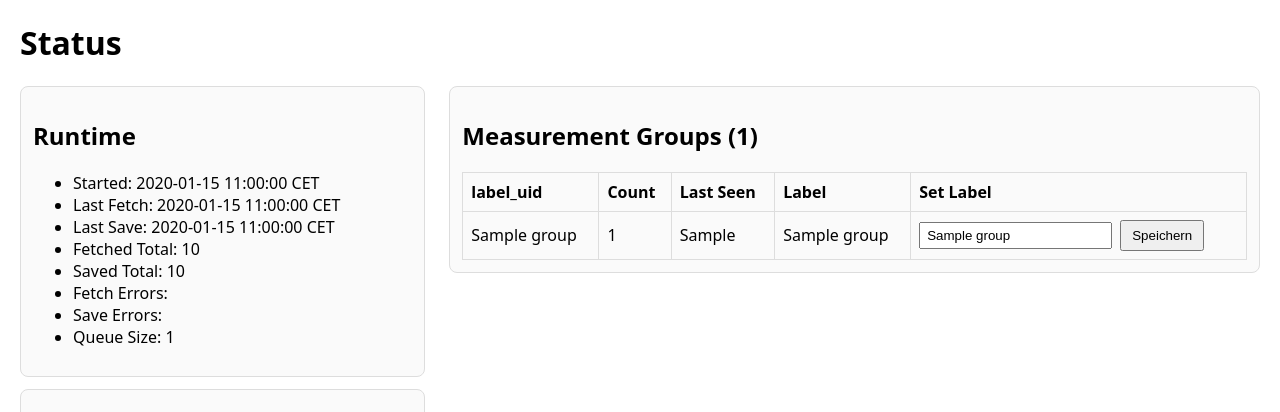
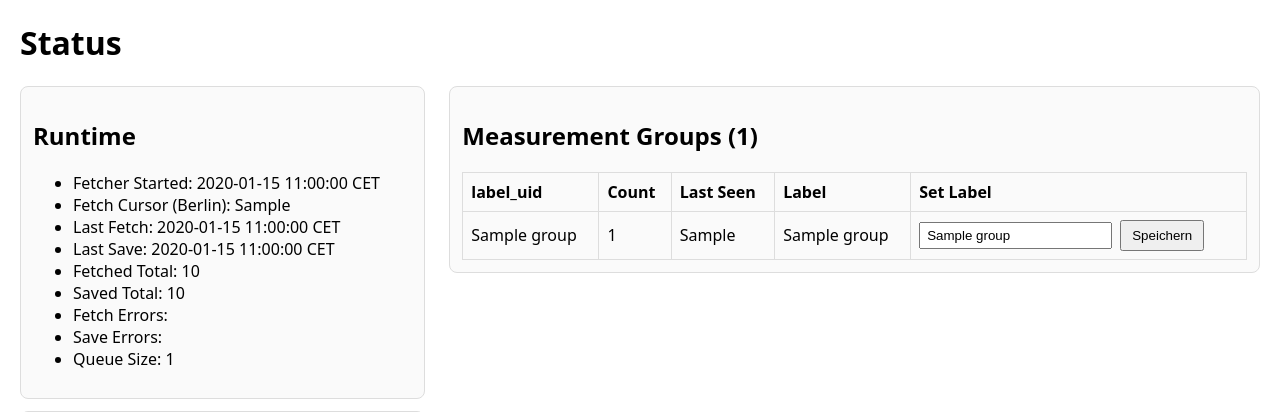
Before and after one commit to MicStern/SBM, a FastAPI app: template app/templates/status.html in a window 1280 px wide. Shown: the top 412 px of the page. Run offline with FastAPI, Linux system fonts and the light colour scheme; the template is opened without the code that fills it: most values are stand-ins (such as "Sample title", 1, 10 or a date in 2020).

Commit message:
Update status.html

```diff
--- a/app/templates/status.html
+++ b/app/templates/status.html
@@ -43,10 +43,10 @@
         <h2>Runtime</h2>
         <ul>
           <!-- ✅ Berlin-Zeit statt Unix -->
-          <li>Started: {{ s.started_at | ts_berlin }}</li>
+          <li>Fetcher Started: {{ fetch.started_at|ts_berlin }}</li>
+          <li>Fetch Cursor (Berlin): {{ fetch.cursor_utc|ts_berlin }}</li>
           <li>Last Fetch: {{ s.last_fetch_at | ts_berlin }}</li>
           <li>Last Save: {{ s.last_save_at | ts_berlin }}</li>
-
           <li>Fetched Total: {{ s.fetched_total }}</li>
           <li>Saved Total: {{ s.saved_total }}</li>
           <li>Fetch Errors: {{ s.fetch_errors }}</li>
```
